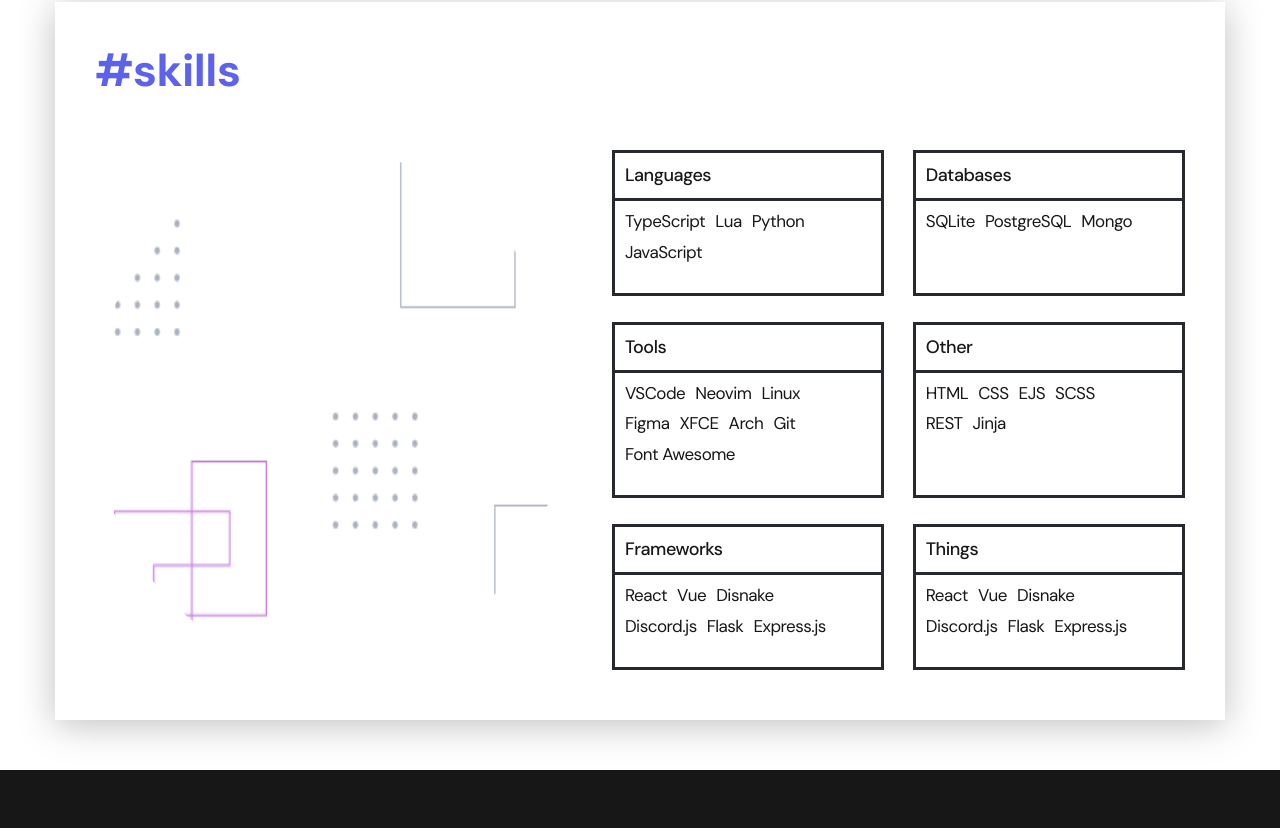
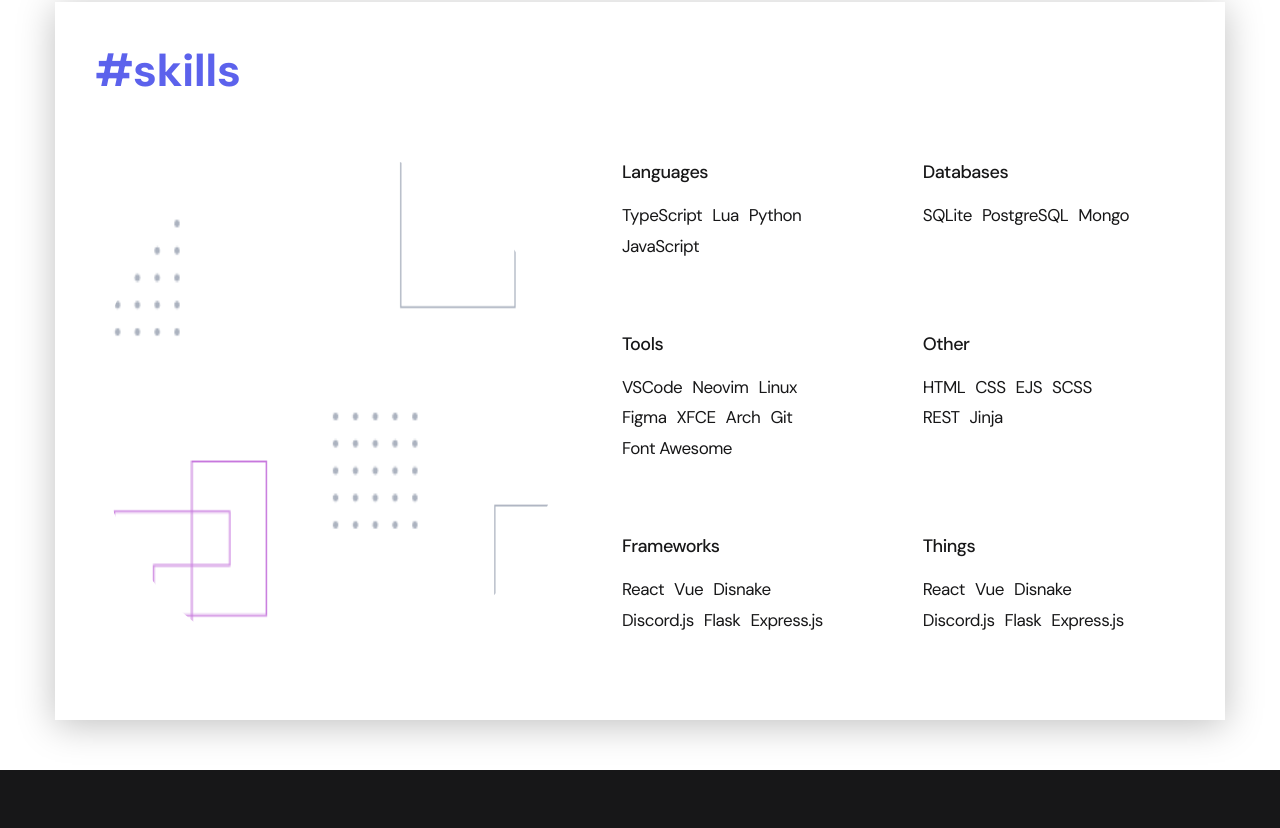
Before and after one commit to ministrov/my-portfolio-react, a React (Create React App) app: page /about in a window 1280 px wide. Shown: the part 740-1568 px from the top of the page. Built offline with nearby package versions, Linux system fonts and the light colour scheme.

Commit message:
feat: edit some mistakes in About component

```diff
--- a/src/components/video/style.css
+++ b/src/components/video/style.css
@@ -1,5 +1,5 @@
 .video {
-  background-color: var(--white);
+  background-color: transparent;
 }
 
 .video__image {
--- a/src/pages/About.js
+++ b/src/pages/About.js
@@ -11,11 +11,8 @@
         <h1 className="visually-hidden">Page about author</h1>
         <div className="container">
           <section className="about__section">
-            {/* bottom */}
             <div className="about__bottom">
-              {/* left */}
               <div className="about__left">
-                {/* title */}
                 <div className="about__title-block">
                   <div className="about__title-wrapper">
                     <h2 className="about__title title-1">#about-me</h2>
@@ -31,7 +28,7 @@
                   <br />
                   Through my work, I strive to create engaging and intuitive web experiences that delight users and drive business results. In this portfolio, I showcase a range of projects that demonstrate my technical proficiency, design skills, and ability to work collaboratively with teams to achieve project goals.
                 </p>
-                {/* button */}
+
                 <div className="about__button-block">
                   <a
                     href="#!"
@@ -41,7 +38,7 @@
                   </a>
                 </div>
               </div>
-              {/* right */}
+
               <div className="about__right">
                 <img className="about__image" src={myPicture} alt="Focus on author's face" />
               </div>
@@ -55,20 +52,18 @@
                 <img className="about__image" src={shapes} alt="a diffrent of shapes" />
               </div>
               <div className="skills__right">
-                {skills.map(skill => (
+                {skills.map(skill =>
                   <>
                     <div className="skills__elements" key={skill.id}>
                       <div className="skills__title-wrapper">
                         <h2 className="skills__title">{skill.title}</h2>
                       </div>
                       <div className="skills__items">
-                        {skill.languages.map((language) => {
-                          return <span>{language}</span>;
-                        })}
+                        {skill.languages.map((language, index) => <span key={index}>{language}</span>)}
                       </div>
                     </div>
                   </>
-                ))}
+                )}
               </div>
             </div>
           </section>
--- a/src/styles/about.css
+++ b/src/styles/about.css
@@ -105,12 +105,12 @@
 
 .skills__elements {
   min-width: 45%;
-  border: 3px solid var(--black-border);
+  border: 3px solid var(--skills-elements-border);
 }
 
 .skills__title-wrapper {
   padding: 10px;
-  border-bottom: 3px solid var(--black-border);
+  border-bottom: 3px solid var(--skills-elements-border);
 }
 
 .skills__title {
--- a/src/styles/main.css
+++ b/src/styles/main.css
@@ -31,6 +31,7 @@
   --project-card-bg: var(--white);
   --project-card-text: var(--black);
   --box-shadow: 0px 5px 35px rgba(0, 0, 0, 0.25);
+  --skills-elements-border: 3px solid var(--black-border);
 }
 
 .dark {
@@ -43,6 +44,7 @@
   --project-card-bg: var(--black);
   --project-card-text: var(--white);
   --box-shadow: 0px 5px 35px rgba(0, 0, 0, 0.8);
+  --skills-elements-border: 3px solid var(--white);
 }
 
 html,
@@ -213,7 +215,7 @@
 .contact-map {
   display: flex;
   padding: 75px;
-  background-color: var(--white);
+  background-color: transparent;
   box-shadow: var(--box-shadow);
 }
 
```
